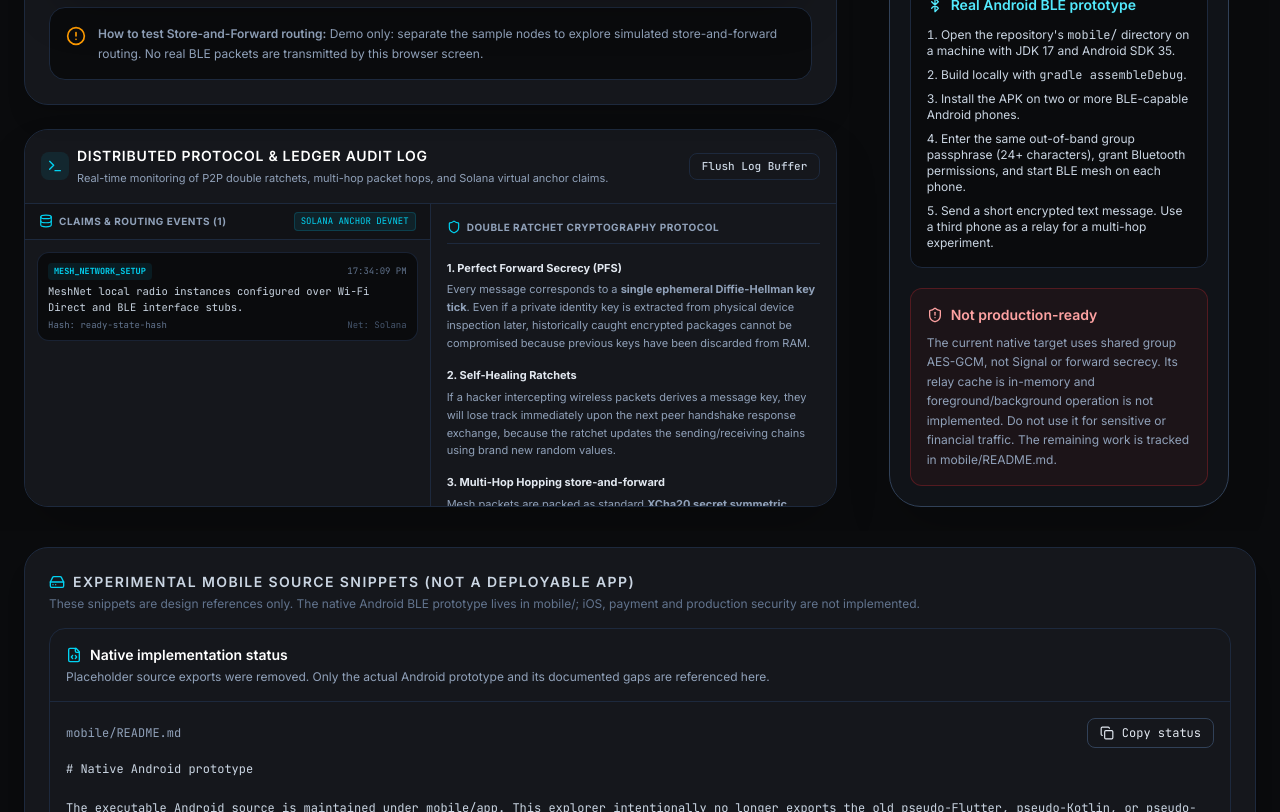
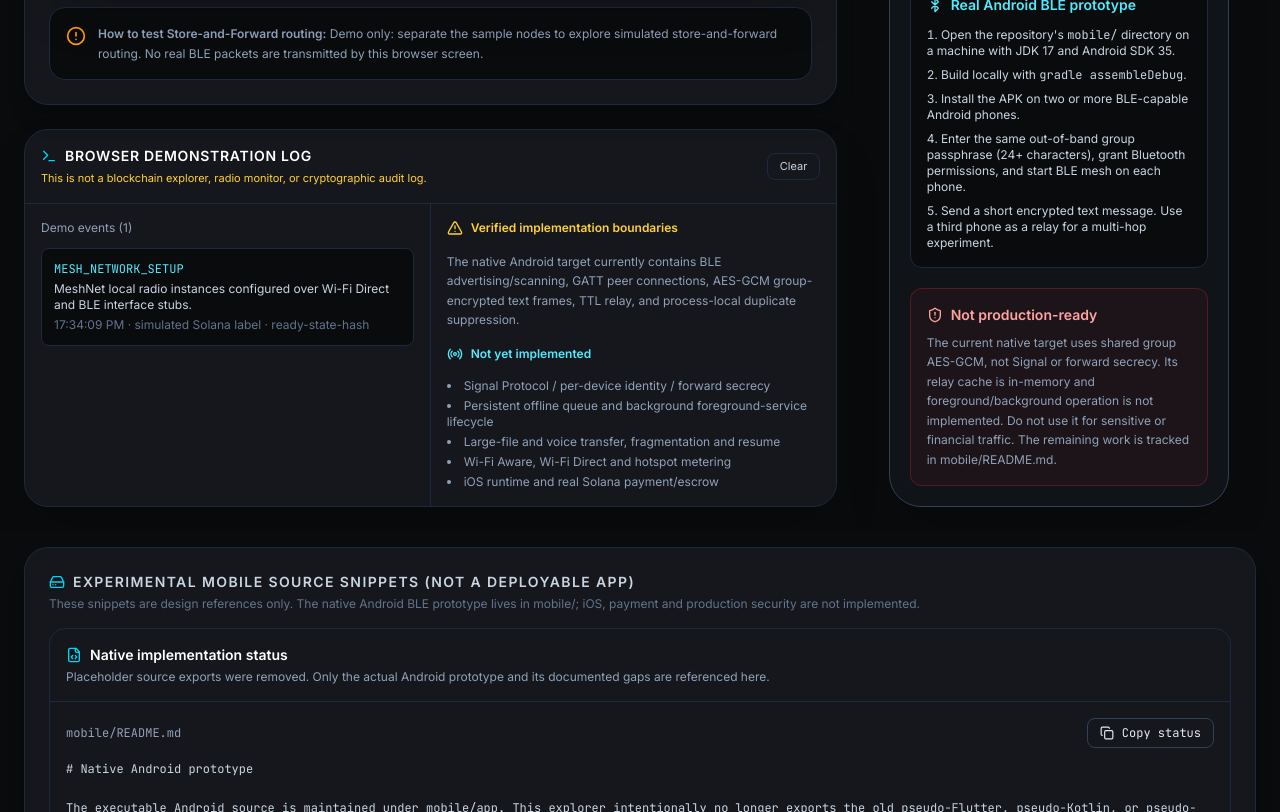
Before and after one commit to esi2ei/meshnet, a React (Vite) app: page / in a window 1280 px wide. Shown: the part 600-1412 px from the top of the page. Built offline with nearby package versions, Linux system fonts and the light colour scheme.

Commit message:
replace simulated ledger and crypto claims with truthful status

```diff
--- a/src/components/SystemInfo.tsx
+++ b/src/components/SystemInfo.tsx
@@ -1,6 +1,6 @@
 import React from 'react';
 import { BlockchainLog } from '../types';
-import { Terminal, Database, Shield, Zap, RefreshCw, Cpu, Layers } from 'lucide-react';
+import { Terminal, AlertTriangle, Radio, ShieldAlert } from 'lucide-react';
 
 interface SystemInfoProps {
   logs: BlockchainLog[];
@@ -10,124 +10,53 @@ interface SystemInfoProps {
 export default function SystemInfo({ logs, onClearLogs }: SystemInfoProps) {
   return (
     <div className="flex flex-col h-full bg-[#15171C] border border-slate-800 rounded-3xl overflow-hidden shadow-2xl">
-      {/* Exporter Header */}
-      <div className="p-4 bg-[#15171C] border-b border-slate-800 flex items-center justify-between">
-        <div className="flex items-center gap-2">
-          <span className="p-1.5 bg-cyan-500/10 text-cyan-400 rounded-lg">
-            <Terminal className="w-4 h-4" />
-          </span>
+      <div className="p-4 border-b border-slate-800 flex items-center justify-between gap-3">
         <div>
-            <h2 className="text-sm font-semibold text-white font-sans uppercase tracking-wider">
-              Distributed Protocol &amp; Ledger Audit Log
+          <h2 className="text-sm font-semibold text-white uppercase tracking-wider flex items-center gap-2">
+            <Terminal className="w-4 h-4 text-cyan-400" />
+            Browser demonstration log
           </h2>
-            <p className="text-[11px] text-slate-400 mt-1 font-sans">
-              Real-time monitoring of P2P double ratchets, multi-hop packet hops, and Solana virtual anchor claims.
+          <p className="text-[11px] text-amber-300 mt-1">
+            This is not a blockchain explorer, radio monitor, or cryptographic audit log.
           </p>
         </div>
-        </div>
-
-        <button
-          onClick={onClearLogs}
-          className="text-[11px] text-slate-300 font-mono font-medium hover:text-white border border-slate-800 hover:bg-slate-900 px-3 py-1 rounded-lg transition-all active:scale-95"
-        >
-          Flush Log Buffer
+        <button onClick={onClearLogs} className="text-[11px] text-slate-300 border border-slate-800 px-3 py-1 rounded-lg hover:bg-slate-900">
+          Clear
         </button>
       </div>
-
-      <div className="grid grid-cols-1 md:grid-cols-2 flex-1 divide-y md:divide-y-0 md:divide-x divide-slate-800 min-h-0 overflow-hidden bg-[#15171C]">
-
-        {/* Blockchain transactions audit stream */}
-        <div className="flex flex-col min-h-0 overflow-hidden">
-          <div className="px-3.5 py-2 bg-[#0A0B0D]/40 border-b border-slate-800 flex items-center justify-between">
-            <span className="text-[10px] uppercase font-bold text-slate-400 tracking-wider flex items-center gap-1.5">
-              <Database className="w-3.5 h-3.5 text-cyan-400" />
-              Claims &amp; Routing Events ({logs.length})
-            </span>
-            <span className="text-[9px] text-cyan-400 bg-cyan-500/10 border border-cyan-500/20 px-1.5 py-0.5 rounded font-mono uppercase">
-              Solana Anchor Devnet
-            </span>
+      <div className="grid grid-cols-1 md:grid-cols-2 flex-1 min-h-0">
+        <div className="p-4 overflow-y-auto border-b md:border-b-0 md:border-r border-slate-800">
+          <div className="text-xs text-slate-400 mb-3">Demo events ({logs.length})</div>
+          {logs.length === 0 ? (
+            <p className="text-xs text-slate-500">No events. Simulated UI activity is not recorded as a real device or chain event.</p>
+          ) : logs.map((entry) => (
+            <div key={entry.id} className="mb-2 rounded-lg bg-[#0A0B0D] border border-slate-800 p-3 text-xs">
+              <div className="text-cyan-300 font-mono">{entry.event}</div>
+              <div className="text-slate-300 mt-1">{entry.details}</div>
+              <div className="text-slate-500 mt-1">{entry.timestamp} · simulated {entry.network} label · {entry.txHash}</div>
             </div>
-
-          <div className="flex-1 overflow-y-auto p-3 space-y-2 font-mono text-[10.5px]">
-            {logs.length === 0 ? (
-              <div className="h-full flex flex-col items-center justify-center p-8 text-slate-500 text-center">
-                <Layers className="w-8 h-8 opacity-20 mb-2" />
-                No events recorded. Generate some signals in the emulator!
+          ))}
         </div>
-            ) : (
-              [...logs].reverse().map((log) => {
-                const isEscrow = log.event.includes('ESCROW') || log.event.includes('DEVNET');
-                return (
-                  <div
-                    key={log.id}
-                    className="p-2.5 bg-[#0A0B0D] w-full border border-slate-800/80 rounded-xl space-y-1 hover:border-slate-700 transition-all"
-                  >
-                    <div className="flex items-center justify-between text-slate-400 animate-fadeIn">
-                      <span className={`px-1.5 py-0.5 rounded text-[8.5px] font-bold ${
-                        isEscrow ? 'bg-amber-500/10 text-amber-400' : 'bg-cyan-500/10 text-cyan-400'
-                      }`}>
-                        {log.event}
-                      </span>
-                      <span className="text-slate-500 text-[9px]">{log.timestamp}</span>
+        <div className="p-4 space-y-4 text-xs text-slate-400">
+          <div className="flex items-center gap-2 text-amber-300 font-semibold">
+            <AlertTriangle className="w-4 h-4" /> Verified implementation boundaries
           </div>
-                    <p className="text-slate-300 leading-normal">{log.details}</p>
-                    <div className="text-[9px] text-slate-500 flex items-center justify-between leading-none pt-0.5">
-                      <span className="truncate max-w-[120px]">Hash: {log.txHash}</span>
-                      <span className="text-slate-600">Net: {log.network}</span>
+          <p className="leading-relaxed">The native Android target currently contains BLE advertising/scanning, GATT peer connections, AES-GCM group-encrypted text frames, TTL relay, and process-local duplicate suppression.</p>
+          <div className="flex items-center gap-2 text-cyan-300 font-semibold">
+            <Radio className="w-4 h-4" /> Not yet implemented
           </div>
+          <ul className="list-disc list-inside space-y-1">
+            <li>Signal Protocol / per-device identity / forward secrecy</li>
+            <li>Persistent offline queue and background foreground-service lifecycle</li>
+            <li>Large-file and voice transfer, fragmentation and resume</li>
+            <li>Wi-Fi Aware, Wi-Fi Direct and hotspot metering</li>
+            <li>iOS runtime and real Solana payment/escrow</li>
+          </ul>
+          <div className="flex items-center gap-2 text-red-300 font-semibold">
+            <ShieldAlert className="w-4 h-4" /> Security warning
           </div>
-                );
-              })
-            )}
+          <p className="leading-relaxed">Do not use the prototype for sensitive or financial data until peer authentication, key lifecycle, persistence, and independent security review are complete.</p>
         </div>
-        </div>
-
-        {/* Cryptographic explanation of Signal Protocol Double Ratchet */}
-        <div className="p-4 overflow-y-auto space-y-4">
-          <div className="text-[10px] uppercase font-bold text-slate-400 tracking-wider flex items-center gap-1.5 border-b border-slate-800 pb-2">
-            <Shield className="w-3.5 h-3.5 text-cyan-400" />
-            Double Ratchet Cryptography Protocol
-          </div>
-
-          <div className="space-y-3.5 text-[11px] text-slate-450 text-slate-400 leading-relaxed">
-            <div className="space-y-1">
-              <span className="font-bold text-slate-200 block">1. Perfect Forward Secrecy (PFS)</span>
-              <p>
-                Every message corresponds to a <strong>single ephemeral Diffie-Hellman key tick</strong>. Even if a private identity key is extracted from physical device inspection later, historically caught encrypted packages cannot be compromised because previous keys have been discarded from RAM.
-              </p>
-            </div>
-
-            <div className="space-y-1">
-              <span className="font-bold text-slate-200 block">2. Self-Healing Ratchets</span>
-              <p>
-                If a hacker intercepting wireless packets derives a message key, they will lose track immediately upon the next peer handshake response exchange, because the ratchet updates the sending/receiving chains using brand new random values.
-              </p>
-            </div>
-
-            <div className="space-y-1">
-              <span className="font-bold text-slate-200 block">3. Multi-Hop Hopping store-and-forward</span>
-              <p>
-                Mesh packets are packed as standard <strong>XCha20 secret symmetric boxes</strong> with public destination wrappers. Intermediate relays (like Node B) only forward the package envelope, having completely zero keys to decrypt the internal messages.
-              </p>
-            </div>
-
-            {/* Visual key agreement graphic */}
-            <div className="bg-[#0A0B0D] p-3 rounded-xl border border-slate-800 font-mono text-[9px] space-y-1.5 text-cyan-400">
-              <div className="font-bold text-slate-300 uppercase tracking-widest text-center mb-1">Key Derivation Tree</div>
-              <div className="text-center text-slate-500">RootKey (HKDF)</div>
-              <div className="text-center text-slate-500">▼</div>
-              <div className="flex justify-between px-6">
-                <span className="text-amber-400 font-bold">SendingChain</span>
-                <span className="text-cyan-400 font-bold">ReceivingChain</span>
-              </div>
-              <div className="flex justify-between px-6 text-slate-400">
-                <span>└ MsgKey0 ➔ Encrypt</span>
-                <span>└ MsgKey0 ➔ Decrypt</span>
-              </div>
-            </div>
-          </div>
-        </div>
-
       </div>
     </div>
   );
```
Lines whose indentation alone changed are shown as unchanged.
